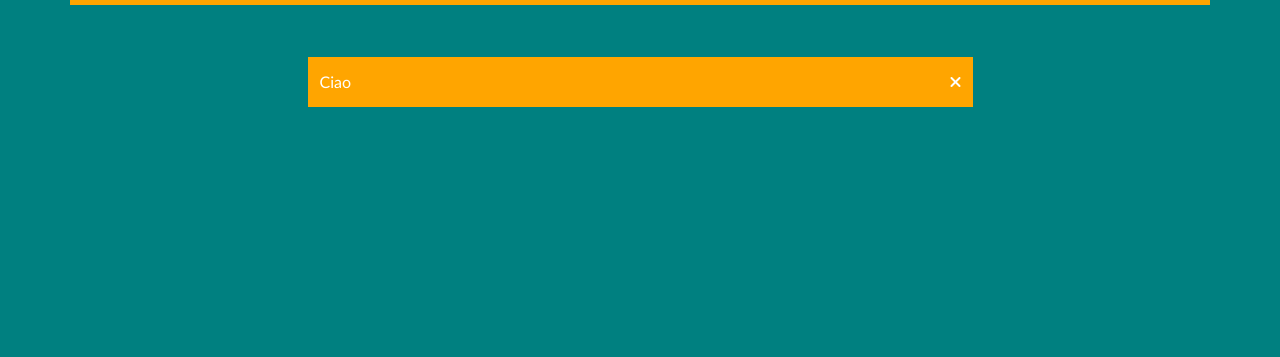
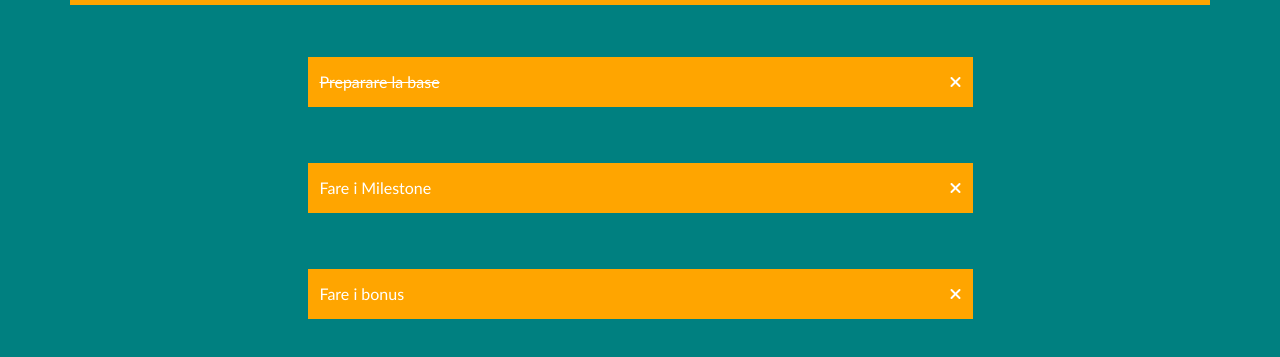
Before and after one commit to giancarlogiorgiocroce/vue-todolist, a plain HTML site: page index.html in a window 1280 px wide. Shown: the part 181-538 px from the top of the page. Drawn offline with nearby package versions, Linux system fonts and the light colour scheme.

Commit message:
Milestone 1 completato

```diff
--- a/index.html
+++ b/index.html
@@ -26,9 +26,20 @@
             </div>
         </header>
 
-        <main class="row my-5 justify-content-center">
-            <div class="col-7 my-1 todo-box d-flex justify-content-between">
-                <div class="todo-txt">ciao</div>
+        <main
+            class="row my-5 justify-content-center"
+            v-for="(el, i) in toDoArray"
+        >
+            <div
+                class="col-7 my-1 todo-box d-flex justify-content-between"
+                @click="isDone(el)"
+            >
+                <div
+                    class="todo-txt"
+                    :class="el.done === true ? 'line-through' : ''"
+                >
+                    {{el.text}}
+                </div>
                 <i class="fa-solid fa-xmark"></i>
             </div>
         </main>
--- a/script.js
+++ b/script.js
@@ -26,7 +26,7 @@ const app = new Vue({
         toDoArray: [
             {
                 text: "Preparare la base",
-                done: false,
+                done: true,
             },
             {
                 text: "Fare i Milestone",
@@ -40,7 +40,13 @@ const app = new Vue({
     },
 
     methods:{
-
+        isDone(el){
+            if(el.done === false){
+                el.done = true;
+            }else{
+                el.done = false;
+            }
+        }
     },
 
 })
--- a/style.css
+++ b/style.css
@@ -51,7 +51,9 @@ main{
 .todo-txt{
     height: 50px;
     line-height: 50px;
-    text-transform: capitalize;
+}
+.line-through{
+    text-decoration: line-through;
 }
 main i.fa-xmark{
     line-height: 50px;
```
